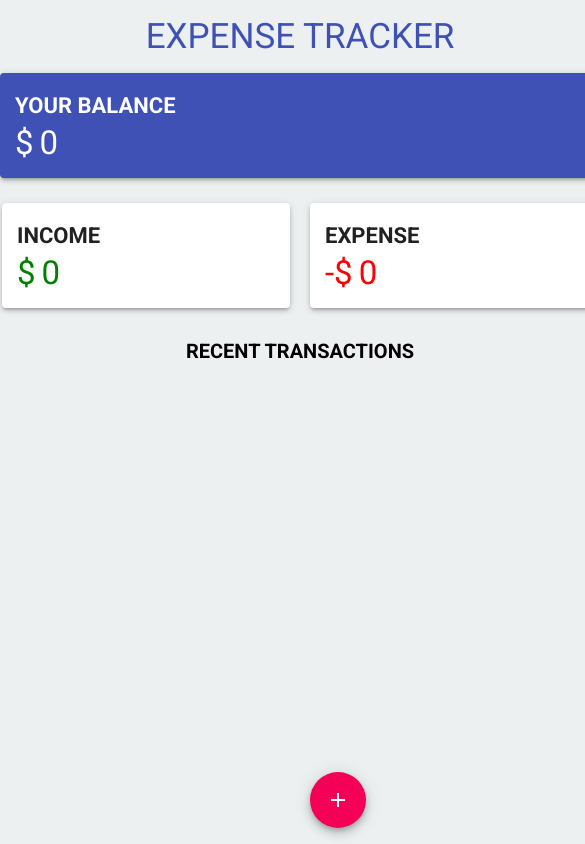
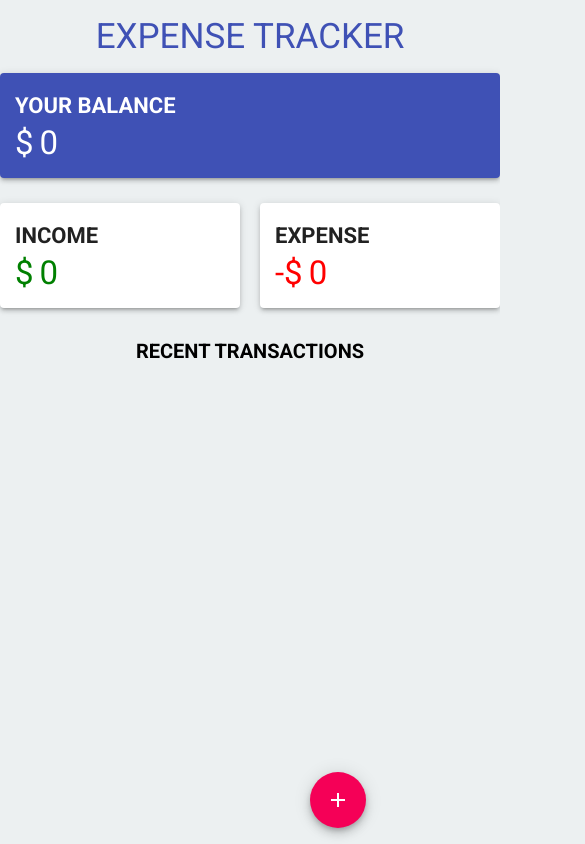
Before and after one commit to haris-aqeel/PWA-Expense-Tracker-Application, a React (Create React App) app: page / in a window 390 px wide. Shown: the whole page, 585 px wide, since content can reach past the window. Built offline with nearby package versions, Linux system fonts and the light colour scheme.

Commit message:
PWA Making Responsive Completed

```diff
--- a/src/App.css
+++ b/src/App.css
@@ -1,4 +1,3 @@
-
 
 *{
   margin: 0;
@@ -15,7 +14,7 @@ body{
   text-align: center;
   margin: 0 auto;
   min-width: 320px;
-  width: 600px;
+  width: 500px;
 
 }
 
@@ -110,7 +109,7 @@ body{
 
 .individualTransaction{
   min-width: 320px;
-  width: 600px;
+  width: 500px;
   display: flex;
   justify-content: space-between;
   padding: 0 0px;
```
